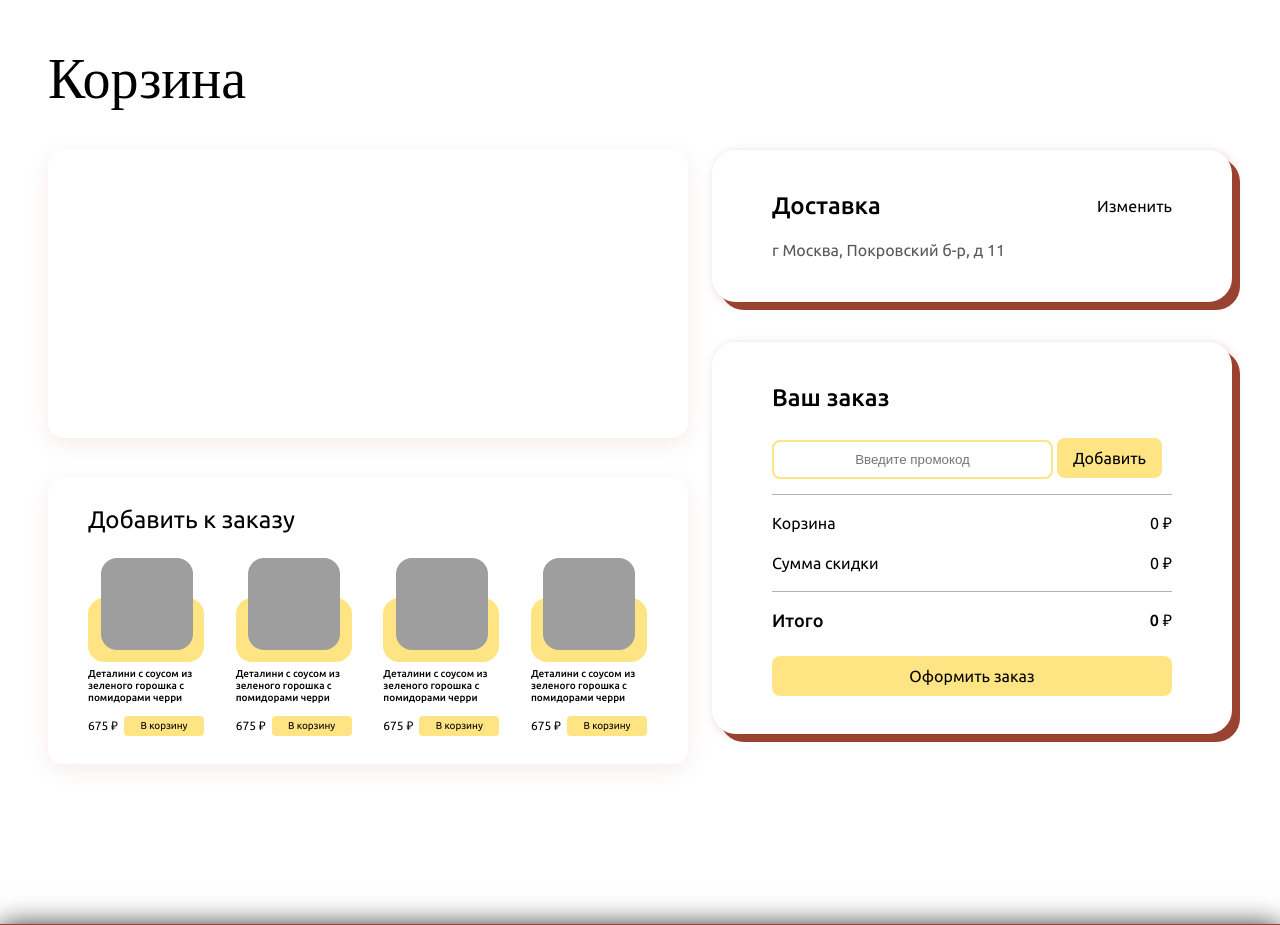
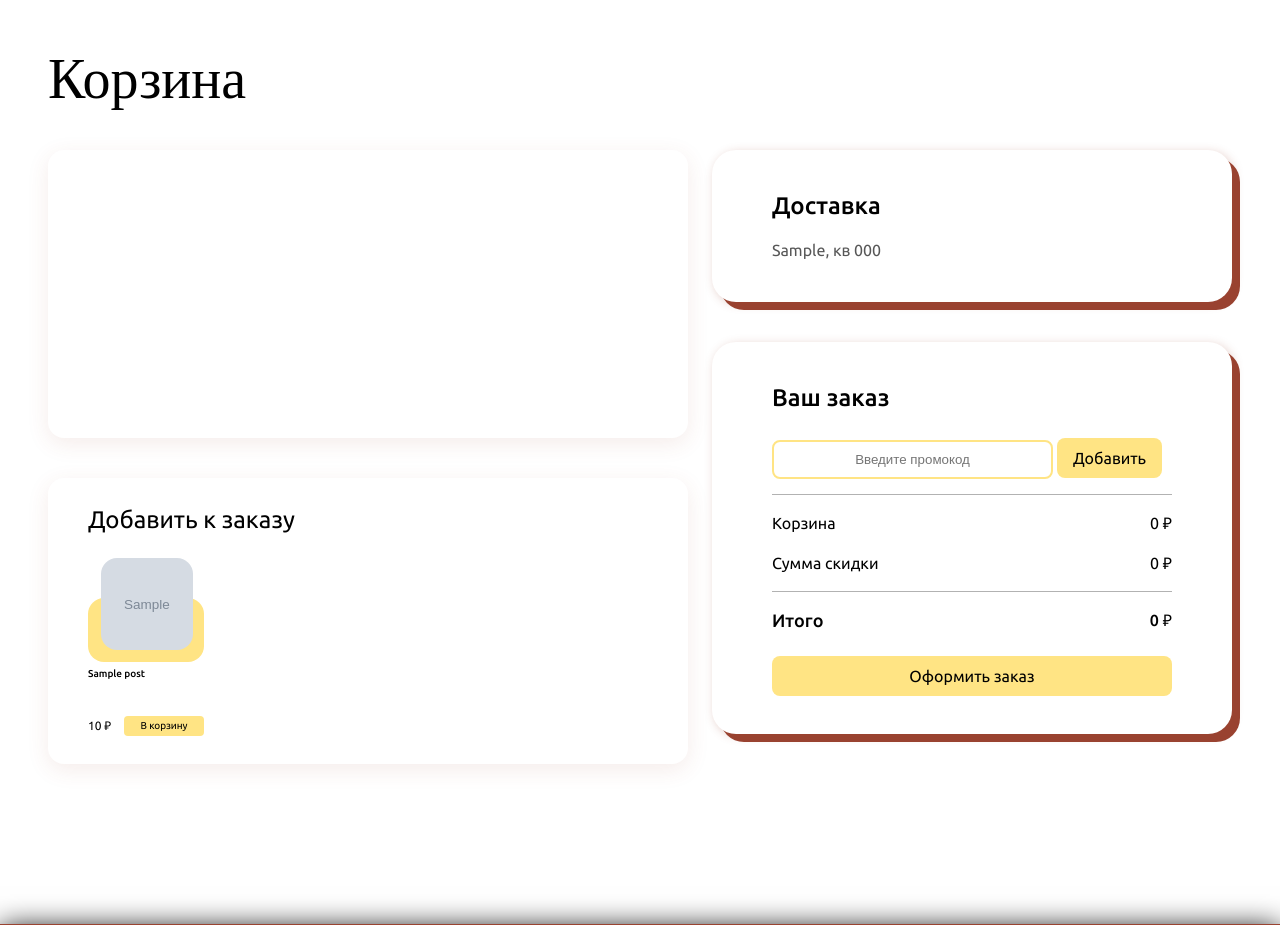
Before and after one commit to m1rrray/menu_smak, a Django app: page /cart/ in a window 1280 px wide. Shown: the part 213-1138 px from the top of the page. Run offline with Django 4.2, Linux system fonts and the light colour scheme; a user stored in the database is signed in; tables that the repository leaves empty hold one stand-in row (values such as "Sample post"); grey boxes marked "Sample" are stand-in pictures; some web fonts are replaced; grey boxes are pictures that could not be loaded.

Commit message:
added a lot of func

```diff
--- a/cart/templates/cart.html
+++ b/cart/templates/cart.html
@@ -102,86 +102,58 @@
                             <h2>Добавить к заказу</h2>
                         </div>
                         <div class="busket-adding__menu">
+                            {% for post in random_posts %}
                             <div class="busket-adding__content ">
                                 <div class="busket-adding__content-wrapper">
                                     <div class="busket-adding__content-photo">
-                                        <img src={% static "img/detalini.svg" %} alt="snake"  class="busket-adding__content-img">
+                                        <img src={% static 'img/' %}{{ post.picture }} alt="snake"  class="busket-adding__content-img">
                                         <div class="busket-adding__content-photo-back"></div>
                                     </div>
                                     <h2 class="busket-adding__content-title">
-                                        Деталини с соусом из зеленого горошка с помидорами черри
+                                        {{ post.title }}
                                     </h2>
                                     <div class="busket-adding__content-buy">
                                         <div class="busket-adding__content-cost">
                                             <div class="busket-adding__content-price">
-                                                675 ₽
+                                                {{ post.price }} ₽
                                             </div>
                                         </div>
-                                        <button class="button button__mini">В корзину</button>
+                                        <button class="button button__mini" onclick="addToCart({{ post.id }})">В корзину</button>
                                     </div>
                                 </div>
                             </div>
-                            <div class="busket-adding__content ">
-                                <div class="busket-adding__content-wrapper">
-                                    <div class="busket-adding__content-photo">
-                                        <img src={% static "img/detalini.svg" %} alt="snake"  class="busket-adding__content-img">
-                                        <div class="busket-adding__content-photo-back"></div>
-                                    </div>
-                                    <h2 class="busket-adding__content-title">
-                                        Деталини с соусом из зеленого горошка с помидорами черри
-                                    </h2>
-                                    <div class="busket-adding__content-buy">
-                                        <div class="busket-adding__content-cost">
-                                            <div class="busket-adding__content-price">
-                                                675 ₽
-                                            </div>
-                                        </div>
-                                        <button class="button button__mini">В корзину</button>
-                                    </div>
-                                </div>
-                            </div>
-                            <div class="busket-adding__content ">
-                                <div class="busket-adding__content-wrapper">
-                                    <div class="busket-adding__content-photo">
-                                        <img src={% static "img/detalini.svg" %} alt="snake"  class="busket-adding__content-img">
-                                        <div class="busket-adding__content-photo-back"></div>
-                                    </div>
-                                    <h2 class="busket-adding__content-title">
-                                        Деталини с соусом из зеленого горошка с помидорами черри
-                                    </h2>
-                                    <div class="busket-adding__content-buy">
-                                        <div class="busket-adding__content-cost">
-                                            <div class="busket-adding__content-price">
-                                                675 ₽
-                                            </div>
-                                        </div>
-                                        <button class="button button__mini">В корзину</button>
-                                    </div>
-                                </div>
-                            </div>
-                            <div class="busket-adding__content ">
-                                <div class="busket-adding__content-wrapper">
-                                    <div class="busket-adding__content-photo">
-                                        <img src={% static "img/detalini.svg" %} alt="snake"  class="busket-adding__content-img">
-                                        <div class="busket-adding__content-photo-back"></div>
-                                    </div>
-                                    <h2 class="busket-adding__content-title">
-                                        Деталини с соусом из зеленого горошка с помидорами черри
-                                    </h2>
-                                    <div class="busket-adding__content-buy">
-                                        <div class="busket-adding__content-cost">
-                                            <div class="busket-adding__content-price">
-                                                675 ₽
-                                            </div>
-                                        </div>
-                                        <button class="button button__mini">В корзину</button>
-                                    </div>
-                                </div>
-                            </div>
+                            {% endfor %}
+
+
                         </div>
                     </div>
                 </section>
             </div>
+            <script>
+              function addToCart(postId) {
+                const quantity = 1;
+                const csrfToken = "{{ csrf_token }}";
+                fetch('/cart/add/', {
+                  method: 'POST',
+                  headers: {
+                    'Content-Type': 'application/x-www-form-urlencoded',
+                    'X-CSRFToken': csrfToken,
+                  },
+                  body: `product_id=${postId}&quantity=${quantity}`,
+                })
+                  .then(response => response.text())
+                  .then(data => {
+                    // Здесь можно обработать ответ от сервера, например, обновить состояние корзины на странице.
+                    console.log(data);
+                    location.reload();
+                  })
+                  .catch(error => {
+                    console.error('Ошибка при обращении к серверу:', error);
+                  });
+              }
+
+
+            </script>
 
             <div class="busket__right">
                 <section class="busket-geoposition">
@@ -190,15 +162,39 @@
                             <div class="busket-geoposition__title">
                                 <h2>Доставка</h2>
                             </div>
-                            <button class="button__clear">Изменить</button>
+{#                            <button class="button__clear">Изменить</button>#}
                         </div>
+
                         <div class="busket-geoposition__local">
-                            г Москва, Покровский б-р, д 11
+                            {{ last_address }}
                         </div>
                     </div>
 
                 </section>
-
+                <script>
+                    function CreateOrder() {
+                        const csrfToken = "{{ csrf_token }}";
+                        const cartData = JSON.stringify({{ cart.get_cart_items|safe }});
+                        console.log('idi naxui')
+                        fetch('/cart/create_order/', {
+                          method: 'POST',
+                          headers: {
+                            'Content-Type': 'application/x-www-form-urlencoded',
+                            'X-CSRFToken': csrfToken,
+                          },
+                          body: cartData,
+                        })
+                          .then(response => response.text())
+                          .then(data => {
+                            // Здесь можно обработать ответ от сервера, например, обновить состояние корзины на странице.
+                            {#console.log(data);#}
+                            location.reload();
+                          })
+                          .catch(error => {
+                            console.error('Ошибка при обращении к серверу:', error);
+                          });
+                      }
+                </script>
                 <section class="busket-result">
                     <div class="busket-result__wrapper">
                         <div class="busket-result__title">
@@ -226,9 +222,10 @@
                             <div class="busket-result__end">Итого</div>
                             <div class="busket-result__summ">{{ cart.get_total_price_with_prom }} ₽</div>
                         </div>
-                        <button class="button button__big">Оформить заказ</button>
+                        <button class="button button__big" onclick=CreateOrder()>Оформить заказ</button>
                     </div>
                 </section>
+{#                <script src="https://code.jquery.com/jquery-3.6.0.min.js"></script>#}
             </div>
         </section>
     </section>
--- a/cart/urls.py
+++ b/cart/urls.py
@@ -6,6 +6,7 @@ urlpatterns = [
     path('', views.cart_detail, name='cart_detail'),
     path('add/', views.cart_add, name='cart_add'),
     path('update/', views.update_cart, name='update_cart'),
+    path('create_order/', views.place_order, name='create_order'),
     # path('apply_promotion/', views.apply_promotion, name='apply_promotion'),
 
     # path('add/', views.cart_add, name='cart_add'),
--- a/cart/views.py
+++ b/cart/views.py
@@ -1,4 +1,4 @@
-from django.http import JsonResponse
+from django.http import JsonResponse, HttpResponse
 from django.shortcuts import render, get_object_or_404, redirect
 from django.views.decorators.csrf import csrf_exempt
 from django.views.decorators.http import require_POST
@@ -6,6 +6,7 @@ from django.views.decorators.http import require_POST
 from cart.cart import Cart
 from cart.forms import AddNewProductCart, UsePromotion
 from posts.models import Post
+from users.models import Order, OrderItem
 
 
 # def apply_promotion(request):
@@ -59,12 +60,74 @@ def cart_add(request):
         return redirect('cart_detail')
 
 
+@csrf_exempt
+def place_order(request):
+    cart = Cart(request)
+
+
+    # Создание заказа
+    order = Order.objects.create(user=request.user, total_price=cart.get_total_price_with_prom())
+
+
+    # Сохранение содержимого заказа
+    for item in cart:
+        product = item['product']
+        quantity = item['quantity']
+        price = item['price']
+        OrderItem.objects.create(order=order, product=product, quantity=quantity, price=price)
+    # Очистка корзины после оформления заказа
+    cart.clear()
+
+    # Возвращение JSON-ответа с ID созданного заказа или сообщением об успешном создании заказа
+    return JsonResponse({'order_id': order.id, 'message': 'Заказ успешно создан'})
+    # if request.method == 'POST':
+    #     cart = Cart(request)
+    #     user = request.user
+    #     total_price = cart.get_total_price()
+    #
+    #     # Создаем экземпляр Order
+    #     order = Order.objects.create(user=user, total_price=total_price)
+    #
+    #     # Получаем содержимое корзины
+    #     cart_items = cart.cart.values()
+    #
+    #     # Добавляем блюда из корзины в модель OrderItem
+    #     for item in cart_items:
+    #         product_id = item['product_id']
+    #         quantity = item['quantity']
+    #         price = item['price']
+    #
+    #         order_item = OrderItem.objects.create(
+    #             order=order,
+    #             product=Post.objects.get(pk=product_id),
+    #             quantity=quantity,
+    #             price=price
+    #         )
+    #
+    #     # Очищаем корзину
+    #     cart.clear()
+    #
+    #     # Перенаправляем пользователя на страницу подтверждения заказа
+    #     return redirect('profile')
+    # return redirect("cart")
+    # return render(request, 'cart.html', {'cart': cart})
+
+
 def cart_detail(request):
     cart = Cart(request)
     form = UsePromotion(request.POST or None)  # Создаем форму и передаем в нее данные из POST запроса
     if request.method == 'POST' and form.is_valid():
         promocode = form.cleaned_data['promocode']
-        print(promocode)
-        # print(cart.set_promocode())
         cart.set_promocode(promocode)  # Применяем промокод к корзине
-    return render(request, 'cart.html', {'cart': cart, 'form': form})
+
+    user = request.user
+
+    # Получить последний адрес пользователя, если он есть
+    last_address = None
+    if user.addresses.exists():
+        last_address = user.addresses.last()
+
+    random_posts = list(Post.objects.order_by('?')[:4])
+
+    return render(request, 'cart.html', {'cart': cart, 'form': form, 'last_address': last_address,
+                                         'random_posts': random_posts})
--- a/smak_menu/urls.py
+++ b/smak_menu/urls.py
@@ -30,7 +30,7 @@ urlpatterns = [
     path('profile/<int:pk>/add_address/', add_address, name='add_address'),
     path('profile/<int:pk>/edit_profile/', edit_profile, name='edit_profile'),
     path('profile/<int:pk>/edit_addresses/', addresses, name='edit_address'),
-    path('profile/<int:pk>/delete_address/', delete_address, name='delete_address'),
+    path('profile/delete_address/<int:pk>/', delete_address, name='delete_address'),
     path('logout/', logout_view, name='logout'),
     path("", include("posts.urls")),
 
--- a/users/templates/address_edit.html
+++ b/users/templates/address_edit.html
@@ -22,7 +22,7 @@
                             <div class="profile__contacts">
                             {% for address in addresses %}
                                 <div class="profile__phone">
-                                    {{ address }} <a class="button__clear" href=''>Удалить</a>
+                                    {{ address }} <a class="button__clear" href={% url "delete_address" pk=address.id %}>Удалить</a>
                                 </div>
                             {% endfor %}
                             </div>
```
Also changed, not shown: cart/cart.py (+18 -2 lines), users/models.py (+22 -5 lines), users/templates/profile.html (+15 -10 lines), users/views.py (+37 -13 lines), users/migrations/0004_order_user_orders.py (added), users/migrations/0005_order_total_price.py (added), users/migrations/0006_orderitem_order_items.py (added), users/migrations/0007_alter_order_items_alter_orderitem_order.py (added).
